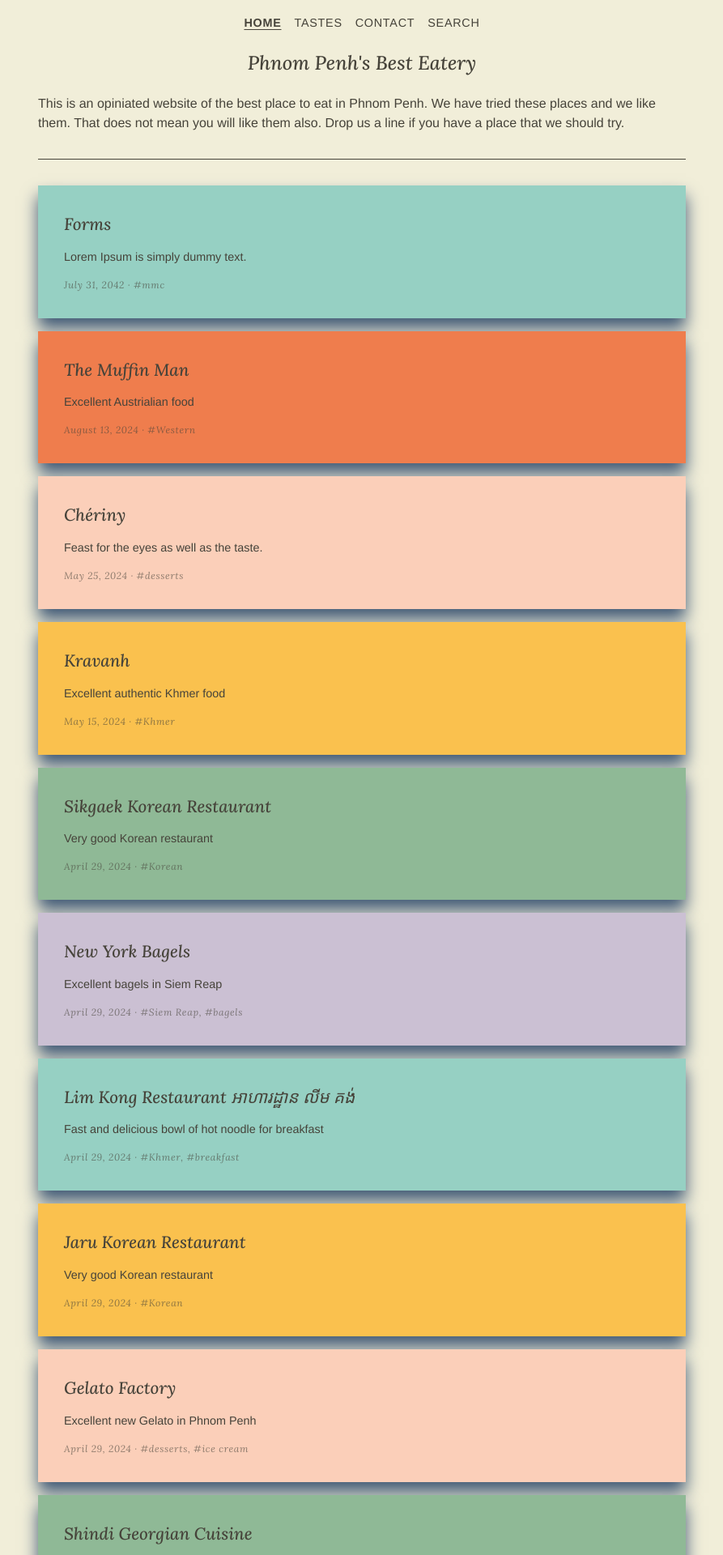
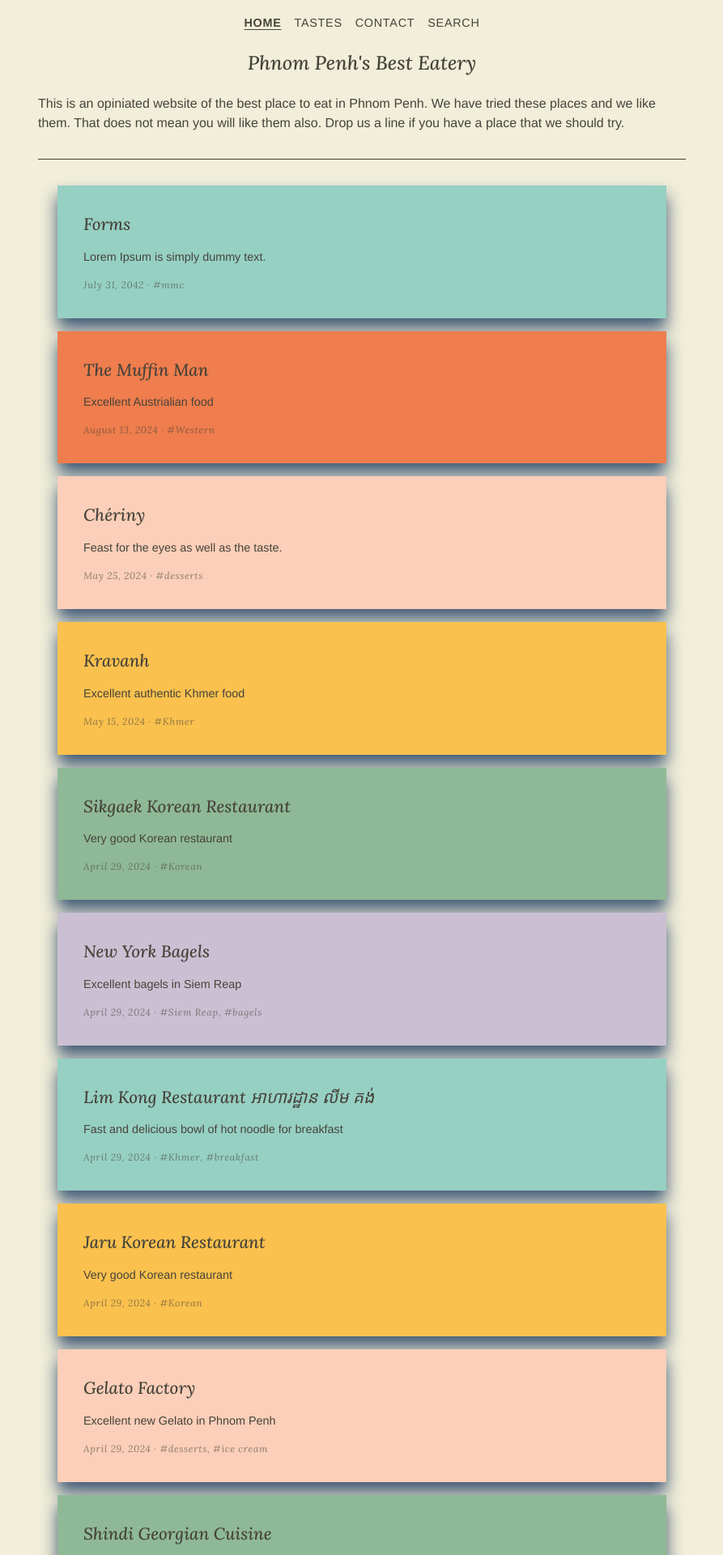
Before and after one commit to yong-lim/eateries, a Jekyll site: the page built from index.html, in a window 1280 px wide. Shown: the top 1920 px of the page at 81% size, without its empty margins (193-1086 px from the left). Built offline with Jekyll 4.4.1, drawn with Linux system fonts in a browser that asks for light colours.

Commit message:
Add search specific sass

```diff
--- a/_sass/_layout.scss
+++ b/_sass/_layout.scss
@@ -28,20 +28,19 @@ header, main {
   text-align: center;
 }
 .card {
-//    display: flex;
+    /* display: flex; */
     align-items: left;
     justify-content: left;
     min-height: 10rem;
     position: relative;
-    margin-left: 1rem;
-    margin-right: 1rem;
     flex: 1 1 10rem
 }
 
 @supports (display:grid) {
-    .card {
-        margin: 0
-    }
+  .card {
+    margin-left: 1.5rem;
+    margin-right: 1.5rem;
+  }
 }
 
 .card:nth-child(1n) {
@@ -111,6 +110,7 @@ header, main {
 
 .post {
   background: white;
+  margin: 2rem 3rem;
   padding: 2rem 3rem;
   -webkit-box-shadow: 0 0.75rem 1.5rem rgba(18, 38, 63, 0.03);
   box-shadow: 0 0.75rem 1.5rem rgba(18, 38, 63, 0.03);
```
